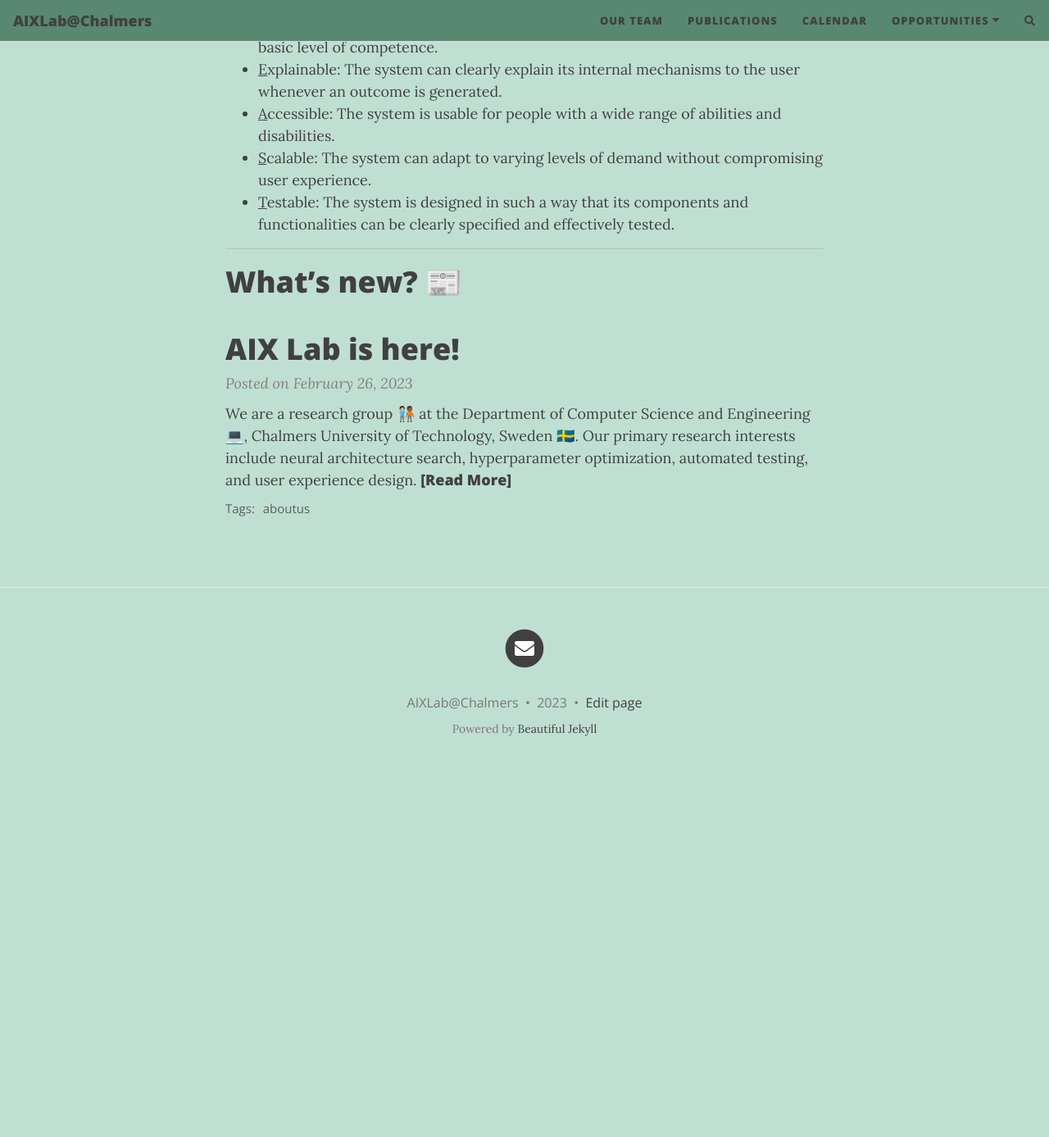
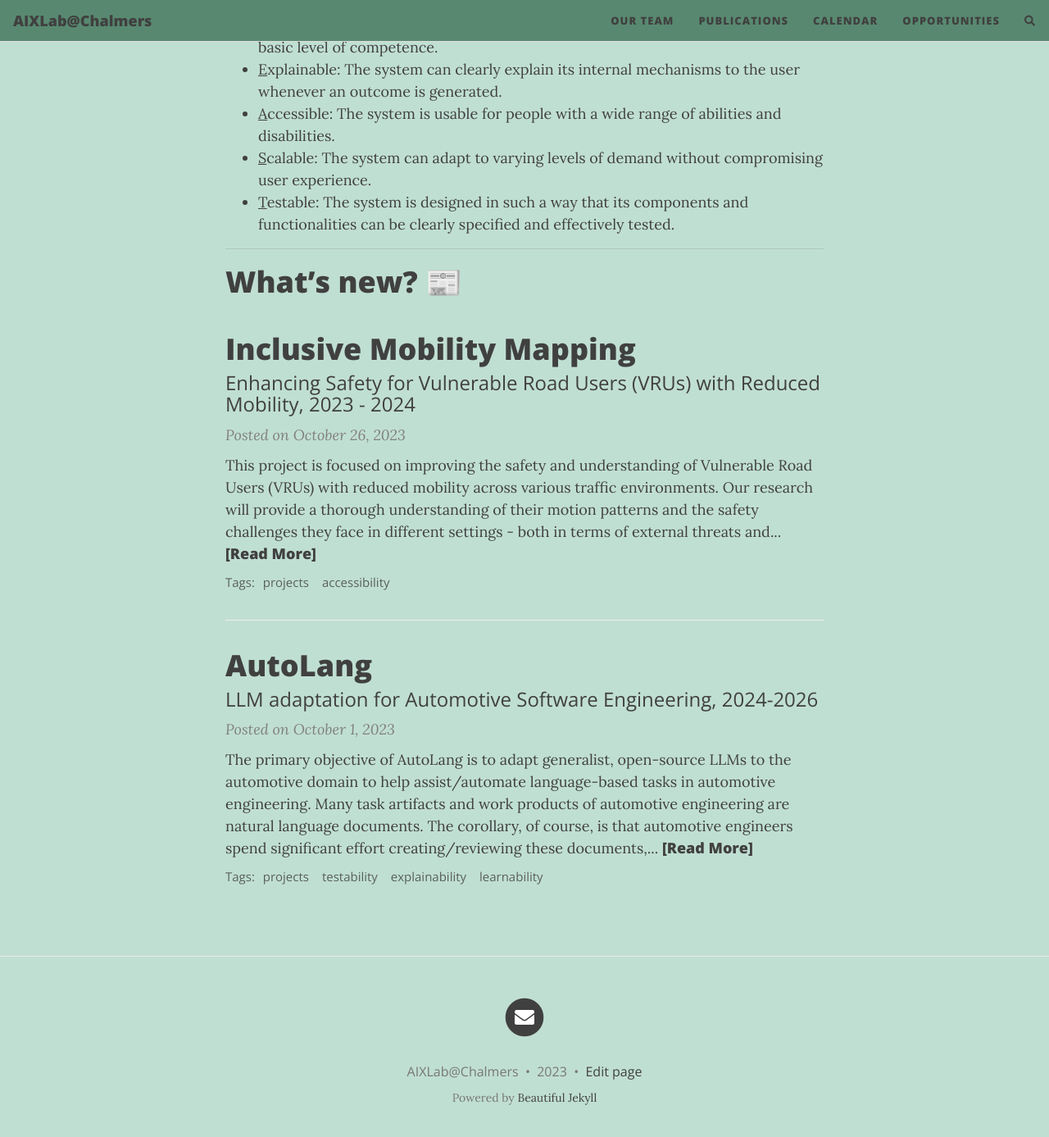
Before and after one commit to usableai/usableai.github.io, a Jekyll site: the page built from index.md, in a window 1280 px wide and 1400 px high, scrolled down 627 px. Shown: the top 1387 px of the window at 82% size. Built offline with Jekyll 4.4.1, drawn with Linux system fonts in a browser that asks for light colours; nearby versions of some CDN libraries; comment, search, counter and statistics services are not loaded; before the commit the page ends 1577 px from its top, so only the background shows below that.

Commit message:
Add projects

```diff
--- a/_config.yml
+++ b/_config.yml
@@ -26,9 +26,7 @@ navbar-links:
   Calendar: "calendar"
   # Resources:
     # - NAS: "2023-02-16-nas"
-  Opportunities:
-    - Active: "active"
-    - Archive: "archive"
+  Opportunities: "position"
   #   - Learn markdown: "https://www.markdowntutorial.com/"
   # Author's home: "https://deanattali.com"
 
--- a/_posts/2023-02-26-aboutus.md
+++ /dev/null
@@ -1,25 +0,0 @@
----
-layout: post
-title: AIX Lab is here!
-subtitle:
-permalink: /_posts
-tags: [aboutus]
----
-
-We are a research group 🧑🏻‍🤝‍🧑🏾 at the Department of Computer Science and Engineering 💻, Chalmers University of Technology, Sweden 🇸🇪. Our primary research interests include **neural architecture search**, **hyperparameter optimization**, **automated testing**, and **user experience design**.
-
-<img title="Our research interests" src="/assets/img/focus.jpg" alt="Three circles: human, data and model." style="width: 40%; display: block; margin-left: auto; margin-right: auto; width: 50%;"/>
-
-We also work closely with the industry to ensure our research is applicable and usable ✨❤!️
-
-### You know all about AI, but what is X? 🧐
-
-**X** stands for user e**X**perience and e**X**plainable AI.
-
-We strive for AI systems built by humans for humans!
-
-### Looking for collaboration?
-
-... or just curious about what we do? 👀
-
-Please do not hesitate to ping us! ✉👇
--- /dev/null
+++ b/_posts/2023-10-01-llm.md
@@ -0,0 +1,11 @@
+---
+layout: post
+title: AutoLang
+subtitle: LLM adaptation for Automotive Software Engineering, 2024-2026
+permalink: /_posts/llm
+tags: [projects, testability, explainability, learnability]
+---
+
+The primary objective of AutoLang is to adapt generalist, open-source LLMs to the automotive domain to help assist/automate language-based tasks in automotive engineering. Many task artifacts and work products of automotive engineering are natural language documents. The corollary, of course, is that automotive engineers spend significant effort creating/reviewing these documents, or even taking actions based upon compiled documents. An AutoLang family of LLMs adapted to documents from automotive domains has the potential to assist/automate document-based engineering, significantly improving productivity.
+
+Looking ahead, it's conceivable to apply this approach to other domains such as telecommunications or healthcare, with much of the underlying logic remaining applicable. This project sets a strong foundation for future research into domain-specific large language models.
--- /dev/null
+++ b/_posts/2023-10-26-vru.md
@@ -0,0 +1,14 @@
+---
+layout: post
+title: "Inclusive Mobility Mapping"
+subtitle: Enhancing Safety for Vulnerable Road Users (VRUs) with Reduced Mobility, 2023 - 2024
+permalink: /_posts/vru
+tags: [projects, accessibility]
+---
+
+
+This project is focused on improving the safety and understanding of Vulnerable Road Users (VRUs) with reduced mobility across various traffic environments. Our research will provide a thorough understanding of their motion patterns and the safety challenges they face in different settings - both in terms of external threats and perceived danger. The ultimate objective of the project is to build an AI-enabled inclusive and infrastructure-aware traffic monitoring and analysis system.
+
+In this interdesciplinary research, behavioral experts play a crucial role in interpreting these patterns and offering insights into user preferences, behaviors, and potential areas of risk. Their expertise will aid in pinpointing aspects of infrastructure that can be further optimized for enhanced accessibility and safety. Further, the insights derived from the data collected in this project will guide practical recommendations for infrastructure improvements and tailored safety measures.
+
+Additionally, the data gathered will inform practical recommendations for infrastructure enhancements and specific safety measures. A vital part of this project also involves educating and raising community awareness about the daily experiences of these VRUs.
```
